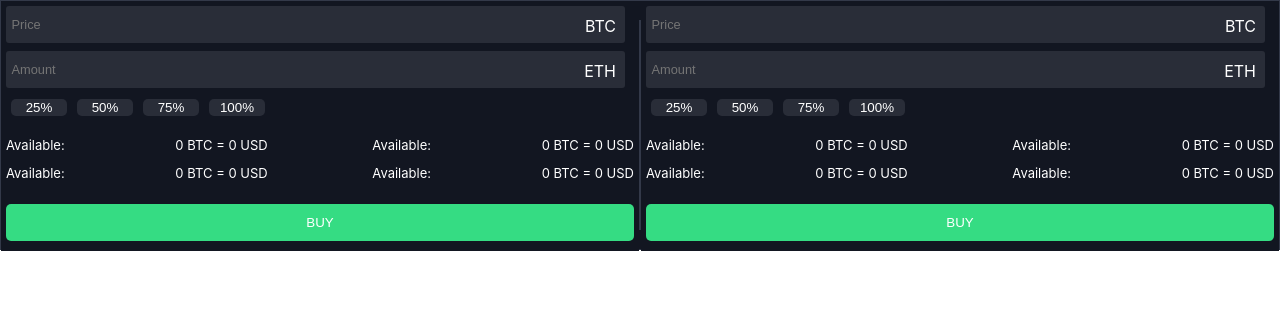
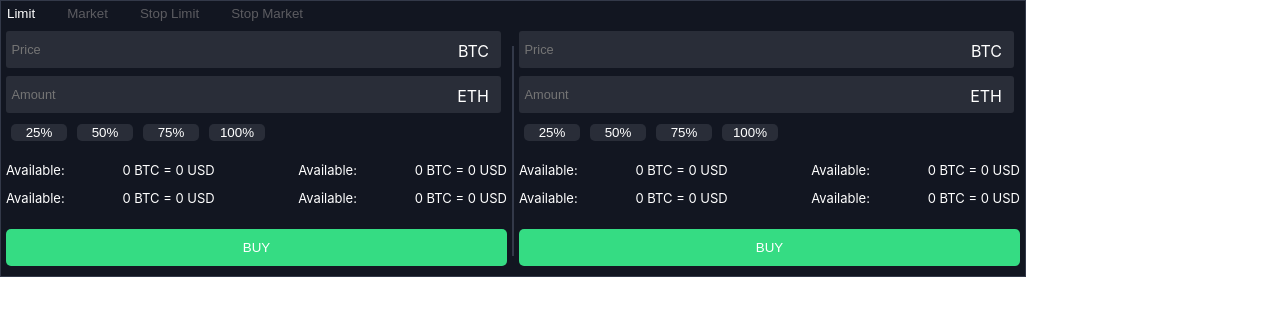
Before and after one commit to Blourvim/live-trading, a React (Create React App) app: page / in a window 1280 px wide. Shown: the top 316 px of the page. Built offline with nearby package versions, Linux system fonts and the light colour scheme.

Commit message:
add container tabs

```diff
--- a/src/components/forms/FormsContainer.js
+++ b/src/components/forms/FormsContainer.js
@@ -3,10 +3,16 @@
 import {makeStyles} from '@material-ui/styles'
 import Container from '@material-ui/core/Container'
 const useStyles = makeStyles({
+container:{
+    border:'1px solid #333949',
+    margin:'0px',
+    padding:'0',
+    background:'#121621',
+    width:'80%'
+},
 
     formContainer:{
         display:'flex',
-        border:'1px solid #333949',
         margin:'0px',
         padding:'0',
         background:'#121621',
@@ -18,6 +24,21 @@
         background:'#333949',
         border:'none',
         alignSelf:'center'
+    },
+    tabs:{
+        height:'25px',
+        background:'#121621',
+        display:'flex',
+    },
+    button:{
+        border:'none',
+        background:'#121621',
+        color:'#5C5C61',
+        marginRight:'20px',
+        '&:hover':{
+            color:'white',
+            cursor:'pointer'
+        }
     }
 
 
@@ -28,14 +49,33 @@
 
     const classes = useStyles()
 
-return(
+return(<div className={classes.container}>
+    <div className={classes.tabs}>
+<button style={{color:'white',}} className={classes.button}>
+    Limit
+</button>
+<button className={classes.button}>
+    Market
+</button>
+
+<button className={classes.button}>
+    Stop Limit
+</button>
+<button className={classes.button}>
+    Stop Market
+</button>
+
+
+
+    </div>
+
 <Container className={classes.formContainer}>
 <BuyForm/>
 <div className={classes.divider}></div>
 <BuyForm/>
 
     </Container>
-
+</div>
 )
 
 }
```
